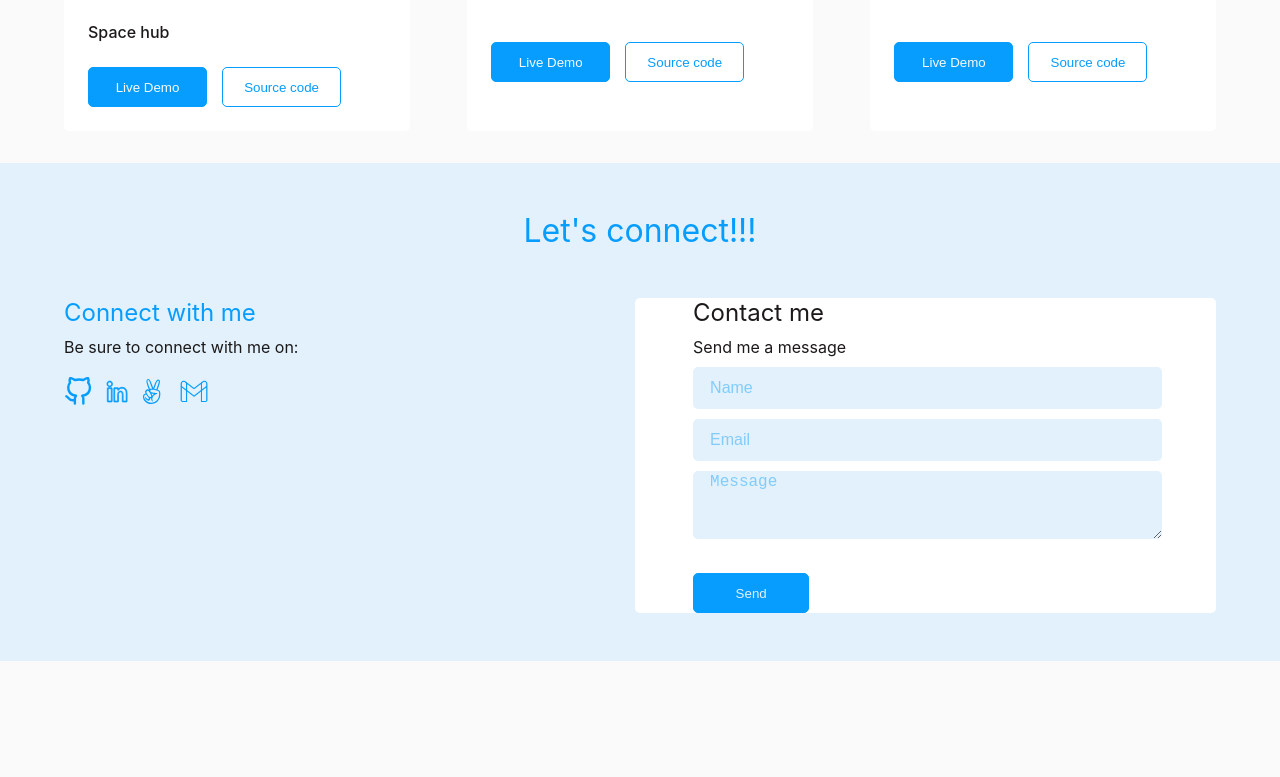
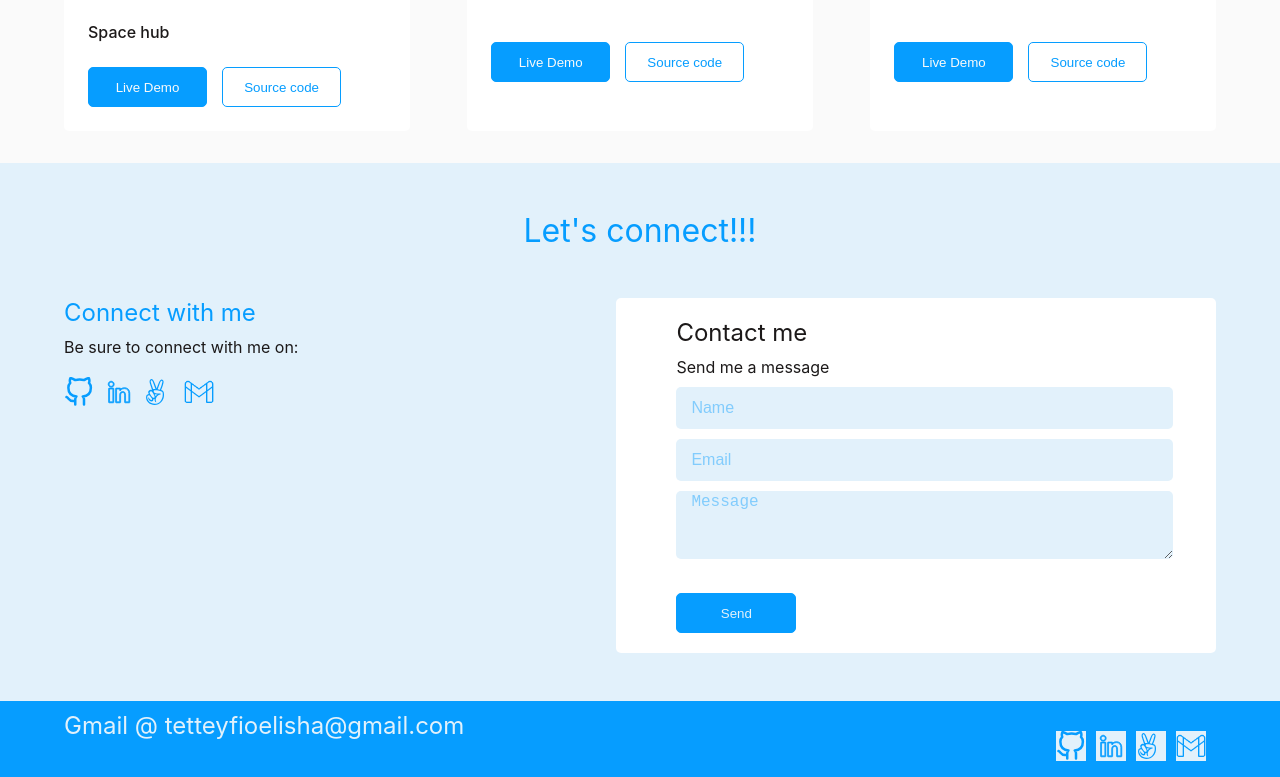
Before and after one commit to Elisha-Tetteyfio/my-portfolio1, a React (Create React App) app: page / in a window 1280 px wide. Shown: the part 2539-3316 px from the top of the page. Before the commit the page ends 3250 px from the top, so only its background shows below. Built offline with nearby package versions, Linux system fonts and the light colour scheme.

Commit message:
Add footer

```diff
--- a/src/App.js
+++ b/src/App.js
@@ -1,3 +1,4 @@
+import Footer from "./components/Footer";
 import Header from "./components/Header";
 import About from "./segments/About";
 import Contact from "./segments/Contact";
@@ -14,6 +15,7 @@ const App = () => {
       <Expertise />
       <Projects />
       <Contact />
+      <Footer />
     </div>
   );
 }
--- /dev/null
+++ b/src/components/Footer.js
@@ -0,0 +1,24 @@
+import React from "react";
+import github from "../images/socials/github.svg"
+import linkedin from "../images/socials/linkedin.svg"
+import angellist from "../images/socials/angellist.svg"
+import gmail from "../images/socials/gmail.png"
+import styles from "./Footer.module.css"
+
+const Footer = () => {
+  return (
+    <div className={styles.footer}>
+      <div className={styles.footer1}>
+        <div>Gmail @ tetteyfioelisha@gmail.com</div>
+        <div className={styles.icons}>
+          <div className={styles.iconDiv}> <img src={github} alt="GitHub" className={styles.icon}/> </div>
+          <div className={styles.iconDiv}> <img src={linkedin} alt="LinkedIn" className={styles.icon}/> </div>
+          <div className={styles.iconDiv}> <img src={angellist} alt="AngelList" className={styles.icon}/> </div>
+          <div className={styles.iconDiv}> <img src={gmail} alt="Gmail" className={styles.icon}/> </div>
+        </div>
+      </div>
+    </div>
+  )
+}
+
+export default Footer;
--- /dev/null
+++ b/src/components/Footer.module.css
@@ -0,0 +1,28 @@
+.footer {
+  background-color: #069dff;
+  color: #e2f1fb;
+}
+
+.footer1 {
+  width: 90%;
+  margin: auto;
+  display: flex;
+  justify-content: space-between;
+  font-size: 1.5rem;
+  padding: 10px 0;
+}
+
+.icons{
+  display: flex;
+}
+
+.iconDiv {
+  width: 30px;
+  margin: 20px 10px 0 0;
+}
+
+.icon {
+  width: 100%;
+  color: #e2f1fb;
+  background-color: #e2f1fb;
+}
--- a/src/segments/Contact.module.css
+++ b/src/segments/Contact.module.css
@@ -1,6 +1,6 @@
 .contactSegment {
   background-color: #e2f1fb;
-  margin-bottom: 50px;
+  /* margin-bottom: 50px; */
   display: flow-root;
 }
 
@@ -32,7 +32,7 @@
 }
 
 .iconDiv {
-  width: 5%;
+  width: 30px;
   margin: 20px 10px 0 0;
 }
 
@@ -43,6 +43,7 @@
 .message {
   background-color: #fff;
   border-radius: 5px;
+  padding: 20px 0;
 }
 
 .messageHeader {
@@ -70,6 +71,7 @@ form {
   height: 2.5rem;
   border-radius: 5px;
   margin-bottom: 10px;
+  padding-left: 15px;
 }
 
 .textArea {
@@ -80,10 +82,10 @@ form {
   height: 4rem;
   border-radius: 5px;
   margin-bottom: 10px;
+  padding-left: 15px;
 }
 
 ::placeholder {
-  padding-left: 15px;
   font-size: 1rem;
   color: #069dff70;
 }
--- a/src/segments/Intro.js
+++ b/src/segments/Intro.js
@@ -11,7 +11,7 @@ const Intro = () => {
           <div className={styles.intro2}>I am <span className={styles.introName}>Elisha Tetteyfio</span></div>
           <div className={styles.intro3}>
             I am a full-stack developer and a mathematician too.
-            <span className={styles.deskOnly}>Feel free to contact me about Programming or Maths.</span>
+            <span className={styles.deskOnly}> Feel free to contact me about Programming or Maths.</span>
           </div>
           <div>
             <button className={`${styles.introButton} ${styles.introButton1}`}>Hire me</button>
```
